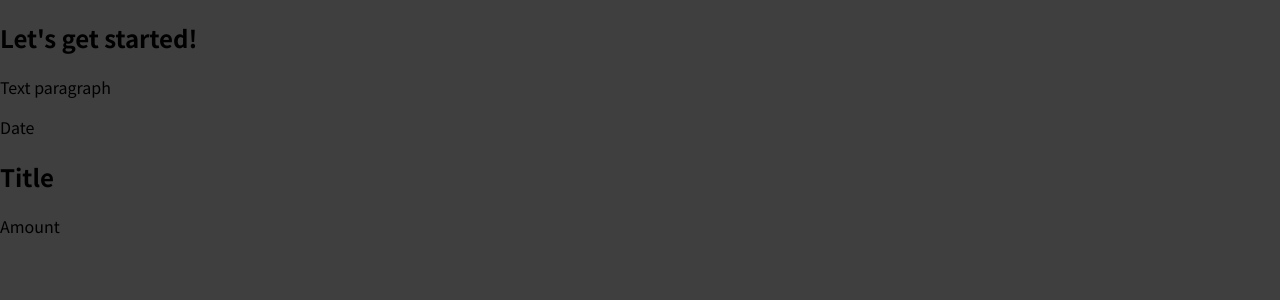
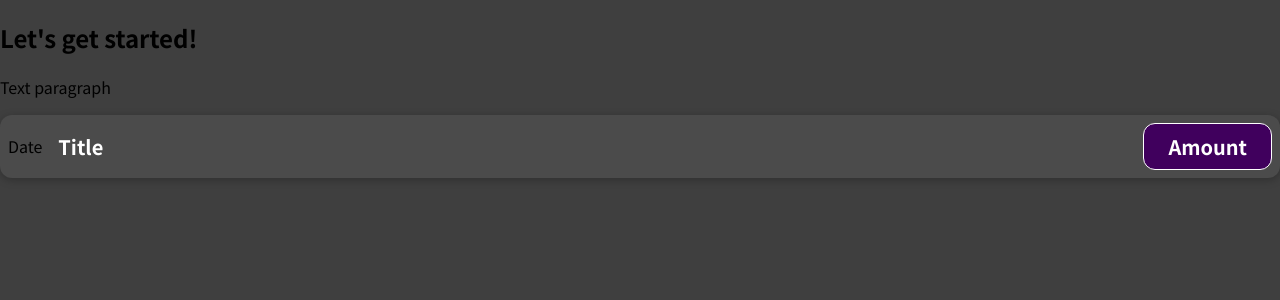
Before and after one commit to nixford/React-TheCompleteGuide, a JavaScript app in the folder 01. React-Basic-Working-With-Components/01-starting-setup/: page / in a window 1280 px wide. Shown: the top 300 px of the page. Built offline with nearby package versions, Linux system fonts and the light colour scheme.

Commit message:
import css files in component

```diff
--- /dev/null
+++ b/01. React-Basic-Working-With-Components/01-starting-setup/src/components/ExpenseItem.css
@@ -0,0 +1,56 @@
+.expense-item {
+  display: flex;
+  justify-content: space-between;
+  align-items: center;
+  box-shadow: 0 2px 8px rgba(0, 0, 0, 0.25);
+  padding: 0.5rem;
+  margin: 1rem 0;
+  border-radius: 12px;
+  background-color: #4b4b4b;
+}
+
+.expense-item__description {
+  display: flex;
+  flex-direction: column;
+  gap: 1rem;
+  align-items: flex-end;
+  flex-flow: column-reverse;
+  justify-content: flex-start;
+  flex: 1;
+}
+
+.expense-item h2 {
+  color: #3a3a3a;
+  font-size: 1rem;
+  flex: 1;
+  margin: 0 1rem;
+  color: white;
+}
+
+.expense-item__price {
+  font-size: 1rem;
+  font-weight: bold;
+  color: white;
+  background-color: #40005d;
+  border: 1px solid white;
+  padding: 0.5rem;
+  border-radius: 12px;
+}
+
+@media (min-width: 580px) {
+  .expense-item__description {
+    flex-direction: row;
+    align-items: center;
+    justify-content: flex-start;
+    flex: 1;
+  }
+
+  .expense-item__description h2 {
+    font-size: 1.25rem;
+  }
+
+  .expense-item__price {
+    font-size: 1.25rem;
+    padding: 0.5rem 1.5rem;
+  }
+}
--- a/01. React-Basic-Working-With-Components/01-starting-setup/src/components/ExpenseItem.js
+++ b/01. React-Basic-Working-With-Components/01-starting-setup/src/components/ExpenseItem.js
@@ -1,10 +1,15 @@
+import './ExpenseItem.css';
+
+// Every React component is function which should be exported/imported
 function ExpenseItem() {
 	return (
-		// Every React component must have always only one root element!!!
-		<div>
+		// In the HTML part the component must have always only one root element!!!
+		<div className='expense-item'> {/* react class binding syntax - 'className' */}
 			<div>Date</div>
-			<h2>Title</h2>
-			<div>Amount</div>
+			<div className='expense-item__description'>
+				<h2>Title</h2>
+				<div className='expense-item__price'>Amount</div>
+			</div>
 		</div>
 	)
 }
```
